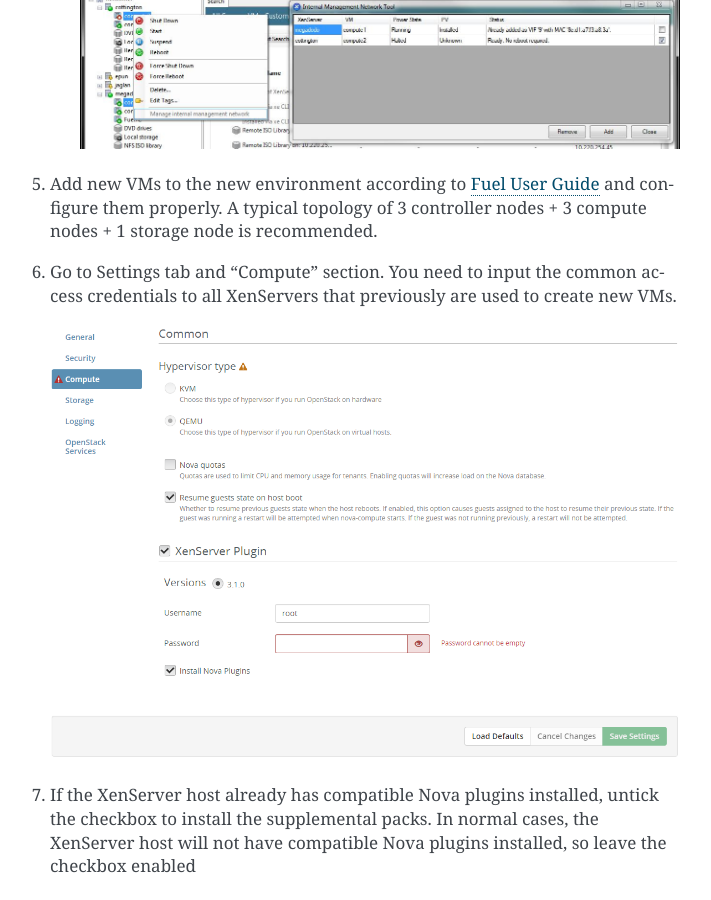
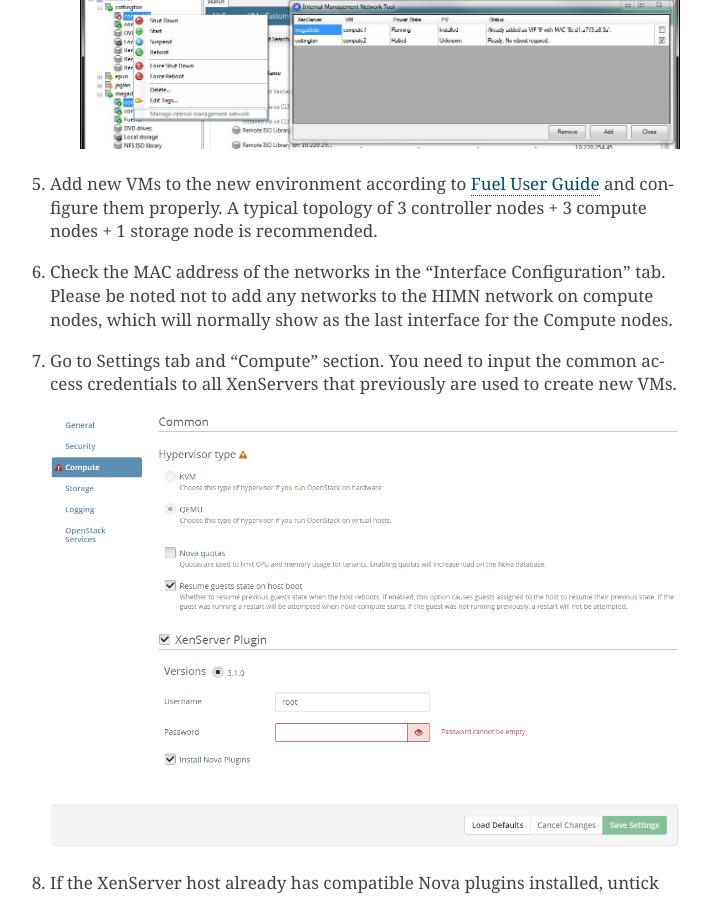
Before and after one commit to openstack-archive/fuel-plugin-xenserver, a Sphinx documentation site: the page built from doc/source/guide.rst, in a window 1280 px wide and 900 px high, scrolled down 2310 px. Shown: the whole window, without its empty margins (400-1111 px from the left). Built offline with Sphinx 7.4.7, drawn with Linux system fonts in a browser that asks for light colours.

Commit message:
Add a note for network configuration with HIMN
Change-Id: I43908d4d76ae76ca7d98154be11a3cf059faef3e

```diff
--- a/doc/source/guide.rst
+++ b/doc/source/guide.rst
@@ -60,6 +60,10 @@
 
 #. Add new VMs to the new environment according to `Fuel User Guide <http://docs.openstack.org/developer/fuel-docs/userdocs/fuel-user-guide/configure-environment/add-nodes.html>`_ and configure them properly. A typical topology of 3 controller nodes + 3 compute nodes + 1 storage node is recommended.
 
+#. Check the MAC address of the networks in the "Interface Configuration" tab.
+   Please be noted not to add any networks to the HIMN network on compute nodes,
+   which will normally show as the last interface for the Compute nodes.
+
 #. Go to Settings tab and "Compute" section. You need to input the common access credentials to all XenServers that previously are used to create new VMs.
 
    .. image:: _static/fmsetting00.png
```
Also changed, not shown: 1 other file.
